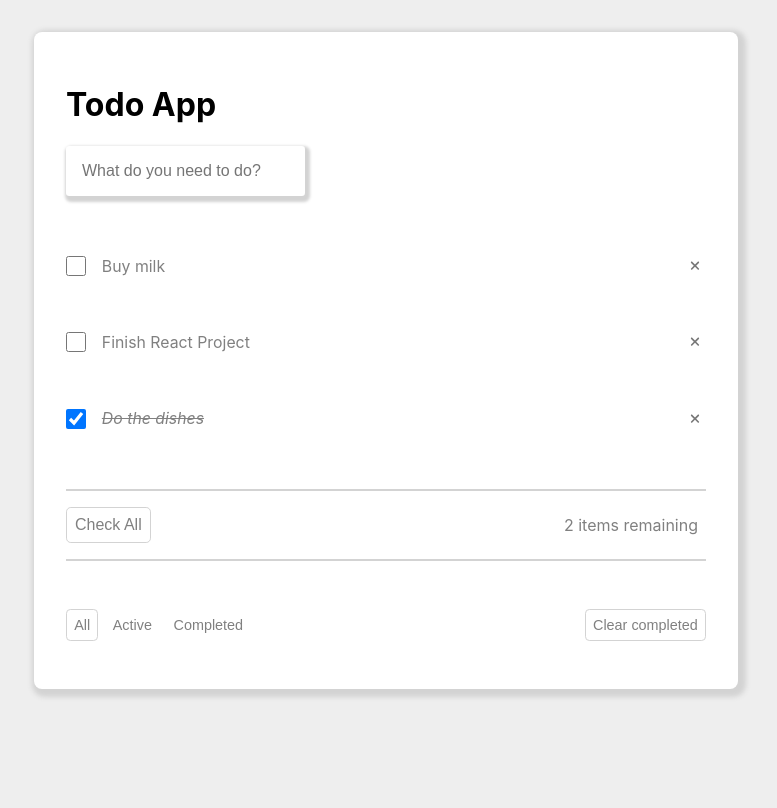
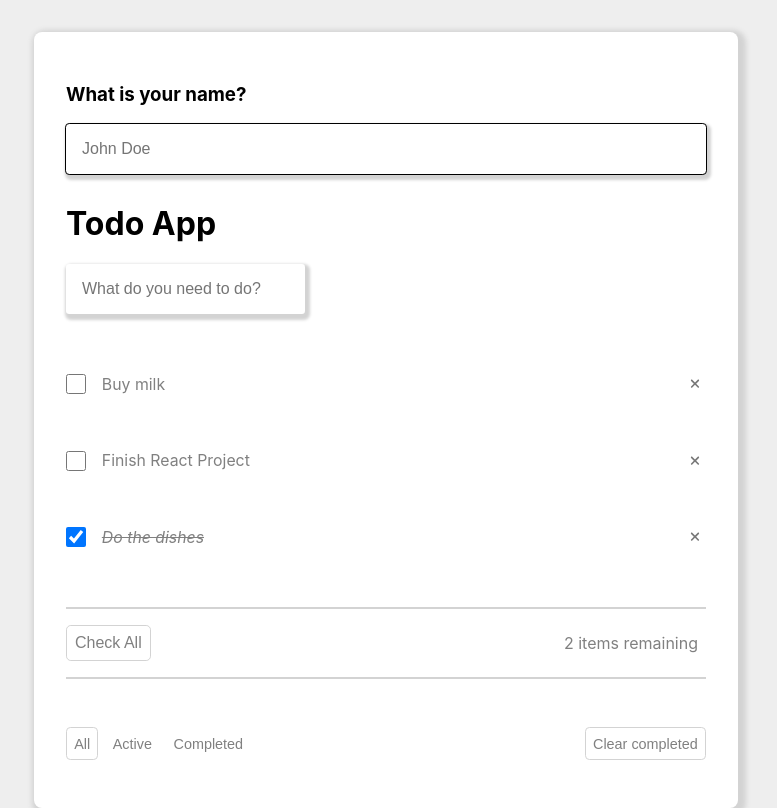
Before and after one commit to VictorC654/reactJSToDoApp, a React (Create React App) app: page / in a window 1280 px wide. Shown: the whole page, without its empty margins (254-1031 px from the left). Built offline with nearby package versions, Linux system fonts and the light colour scheme.

Commit message:
Learned about more React states, like useMemo(for caching) and useEffect ( for perfoming an action after any DOM element update)

```diff
--- a/src/App.css
+++ b/src/App.css
@@ -30,6 +30,10 @@ body {
   font-size:1em;
   padding:1em;
   outline:none;
+}
+.FormContainer input[type=text]:focus
+{
+  outline:1px solid black;
 }
 
 .UpdateTasks
@@ -180,3 +184,9 @@ body {
   letter-spacing:.01em;
   font-style: italic;
 }
+.name-label
+{
+  margin-top:1em;
+  font-size:1.5em;
+  font-style:italic;
+}
--- a/src/App.jsx
+++ b/src/App.jsx
@@ -1,4 +1,4 @@
-import React, {useState} from "react";
+import React, {useEffect, useMemo, useRef, useState} from "react";
 import { FontAwesomeIcon } from '@fortawesome/react-fontawesome'
 import './App.css';
 import TodoList from "./components/TodoList";
@@ -108,12 +108,28 @@ function App() {
       return todos.filter(todo => todo.isComplete);
     }
   }
-
   const [filter, setFilter] = useState("all");
-
+  const [name, setName] = useState("");
+  const nameInputEl = useRef(null);
+  useEffect(() => {
+        nameInputEl.current.focus();
+  }, []);
   return (
     <div className="App" style={{display:'flex',flexDirection:'column',alignItems:'center',}}>
       <div className="Container" style={{marginTop:'2em'}}>
+        <div className="UserName">
+          <h3>What is your name?</h3>
+          <form className="FormContainer" style={{marginBottom:".5em"}} action="">
+            <input type="text"
+                   ref={nameInputEl}
+                   placeholder="John Doe"
+                   value={name}
+                   onChange={event => setName(event.target.value)}/>
+          </form>
+          {name && <p className="name-label">
+            Hello, <b>{name}</b>.
+          </p>}
+        </div>
         <h1>
           Todo App
         </h1>
--- a/src/components/TodoItemsRemaining.jsx
+++ b/src/components/TodoItemsRemaining.jsx
@@ -1,4 +1,4 @@
-import React, {useState} from 'react';
+import React, {useMemo, useState} from 'react';
 import '../App.css';
 
 export default function NoTodoContainer(props)
@@ -6,12 +6,14 @@ export default function NoTodoContainer(props)
     function getRemainingTodos()
     {
         const remainingTodos = props.todos.filter((todo) => !todo.isComplete);
-
+        console.log("calculating todos slowly..");
+        // for(let index = 0; index < 2000000000; index++) {}
         return remainingTodos.length;
     }
+    const cachedRemainingTodos = useMemo(getRemainingTodos, [props.todos]);
     return (
         <div className="NumberOfItemsRemaining">
-            { getRemainingTodos() } items remaining
+            { cachedRemainingTodos } items remaining
         </div>
     );
 }
```
